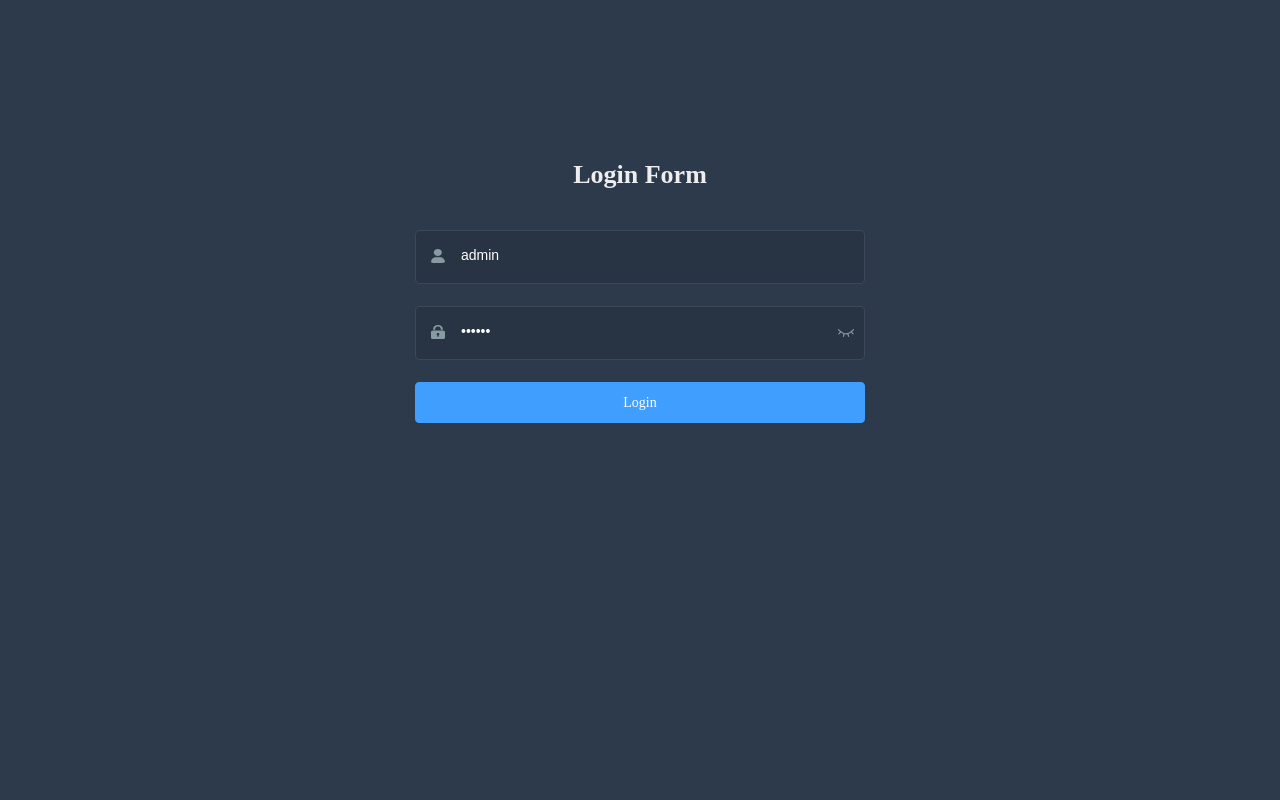
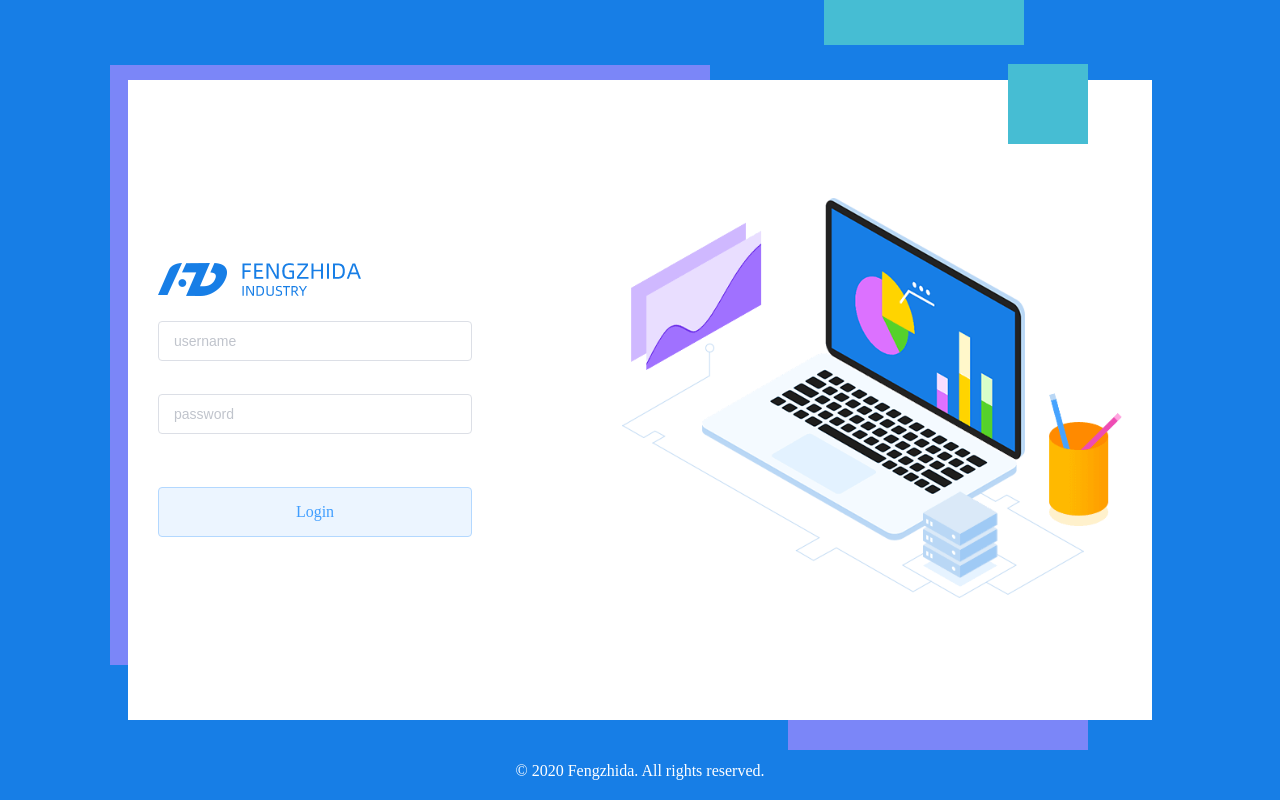
Before and after one commit to ZhangBarry825/fzd-website, a Vue app: page /login in a window 1280 px wide. Built offline with nearby package versions, Linux system fonts and the light colour scheme; what vue-baidu-map would draw is missing.

Commit message:
login page

```diff
--- a/src/router/index.js
+++ b/src/router/index.js
@@ -33,7 +33,7 @@ import Layout from '@/layout'
 export const constantRoutes = [
   {
     path: '/login',
-    component: () => import('@/views/login/index'),
+    component: () => import('@/views/login/mylogin'),
     hidden: true
   },
 
--- a/src/views/login/mylogin.vue
+++ b/src/views/login/mylogin.vue
@@ -7,11 +7,22 @@
     <div class="login-center">
       <div class="login-left">
         <img src="../../../public/static/images/login_login.png" alt="">
-        <el-input class="userInfo" placeholder="username" v-model="loginForm.username" ></el-input>
-        <el-input class="userInfo"  placeholder="password" v-model="loginForm.password" show-password></el-input>
-        <el-row>
-          <el-button class="subButton" type="primary" plain @click="submitForm" :loading="loading">{{BtnText}}</el-button>
-        </el-row>
+        <el-form ref="loginForm" :model="loginForm" :rules="loginRules" class="login-form" auto-complete="on"
+                 label-position="left">
+          <el-form-item prop="username">
+            <el-input class="userInfo" type="text" placeholder="username" v-model="loginForm.username" tabindex="1" auto-complete="on"></el-input>
+          </el-form-item>
+          <el-form-item prop="password">
+            <el-input :key="passwordType" ref="password" :type="passwordType" name="password"
+                      tabindex="2"
+                      auto-complete="on"
+                      @keyup.enter.native="submitForm" class="userInfo" placeholder="password" v-model="loginForm.password" show-password></el-input>
+          </el-form-item>
+          <el-row>
+            <el-button class="subButton" type="primary" plain @click.native.prevent="submitForm" :loading="loading">{{BtnText}}
+            </el-button>
+          </el-row>
+        </el-form>
       </div>
       <div class="login-right" v-if="isShow">
         <img src="../../../public/static/images/login_logo.png" alt="">
@@ -22,16 +33,39 @@
 </template>
 
 <script>
+  import {validUsername} from "@/utils/validate";
+
   export default {
     name: "MyLogin",
-    data(){
-      return{
-        loading:false,
-        BtnText:'Login',
+    data() {
+      const validateUsername = (rule, value, callback) => {
+        if (value.length<2) {
+          callback(new Error('Please enter the correct user name'))
+        } else {
+          callback()
+        }
+      }
+      const validatePassword = (rule, value, callback) => {
+        if (value.length < 6) {
+          callback(new Error('The password can not be less than 6 digits'))
+        } else {
+          callback()
+        }
+      }
+      return {
+        loading: false,
+        BtnText: 'Login',
         loginForm: {
           username: '',
           password: ''
         },
+        loginRules: {
+          username: [{required: true, trigger: 'blur', validator: validateUsername}],
+          password: [{required: true, trigger: 'blur', validator: validatePassword}]
+        },
+
+        passwordType: 'password',
+        redirect: undefined
       }
     },
     computed: {
@@ -43,15 +77,23 @@
       isShow: (newVal, oldVal) => {
       }
     },
-    methods:{
-      submitForm(){
-        this.loading=true
-        this.BtnText='loading'
+    methods: {
+      submitForm() {
 
-        setTimeout(()=>{
-          this.loading=false
-          this.BtnText='Login'
-        },1000)
+        this.$refs.loginForm.validate(valid => {
+          if (valid) {
+            this.loading = true
+            this.$store.dispatch('user/login', this.loginForm).then(() => {
+              this.$router.push({ path: this.redirect || '/dashboard' })
+              this.loading = false
+            }).catch(() => {
+              this.loading = false
+            })
+          } else {
+            console.log('error submit!!')
+            return false
+          }
+        })
       }
     }
   }
@@ -68,7 +110,8 @@
     align-items: center;
     position: relative;
     overflow: hidden;
-    .login-center{
+
+    .login-center {
       overflow: hidden;
       width: 80%;
       height: 80%;
@@ -80,42 +123,52 @@
       flex-direction: row;
       align-items: center;
       justify-content: center;
-      .login-left{
+
+      .login-left {
         width: 360px;
-        img{
+
+        img {
           margin-bottom: 10px;
         }
-        .userInfo{
-          margin-top: 20px;
+
+        .userInfo {
+          margin-top: 10px;
         }
-        .userInfo>>>.el-input__inner{
+
+        .userInfo > > > .el-input__inner {
           height: 50px;
           font-size: 18px;
+          font-weight: normal;
         }
-        .subButton{
+
+        .subButton {
           margin-top: 30px;
           width: 100%;
           height: 50px;
           font-size: 16px;
         }
       }
-      .login-right{
+
+      .login-right {
         margin-left: 150px;
-        img{
+
+        img {
           width: 500px;
           height: 400px;
         }
       }
     }
-    .back1{
+
+    .back1 {
       background-color: #7B86F8;
       height: 600px;
-      width:600px;
+      width: 600px;
       position: absolute;
       top: 65px;
       left: 110px;
     }
-    .back2{
+
+    .back2 {
       background-color: #46BDD3;
       height: 45px;
       width: 200px;
@@ -123,7 +176,8 @@
       top: 0;
       right: 20%;
     }
-    .back3{
+
+    .back3 {
       background-color: #46BDD3;
       z-index: 999;
       height: 80px;
@@ -132,7 +186,8 @@
       top: 8%;
       right: 15%;
     }
-    .back4{
+
+    .back4 {
       background-color: #7B86F8;
       height: 80px;
       width: 300px;
@@ -140,7 +195,8 @@
       bottom: 50px;
       right: 15%;
     }
-    .bottom{
+
+    .bottom {
       color: #FFFFFF;
       font-size: 16px;
       width: 100%;
```
